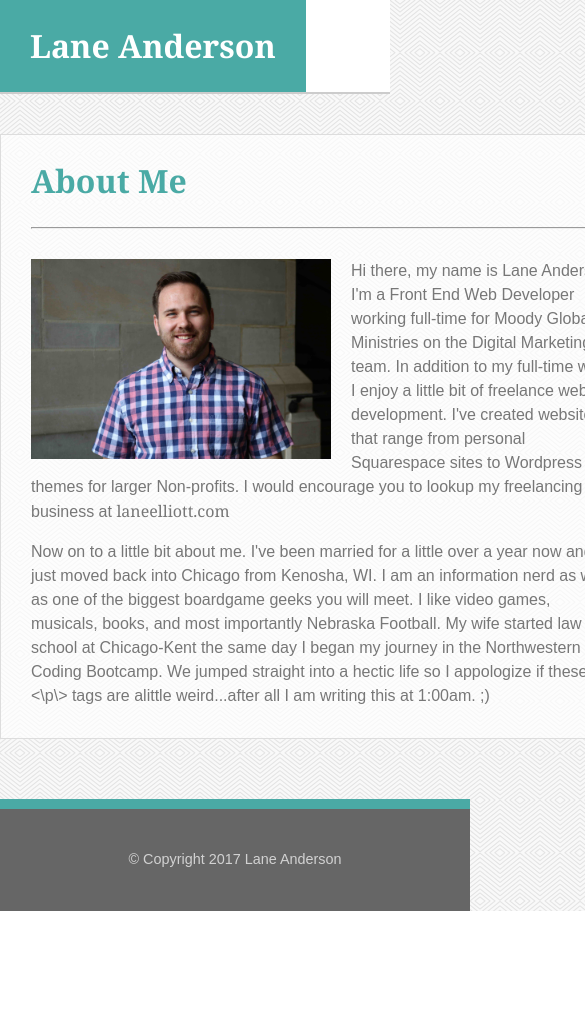
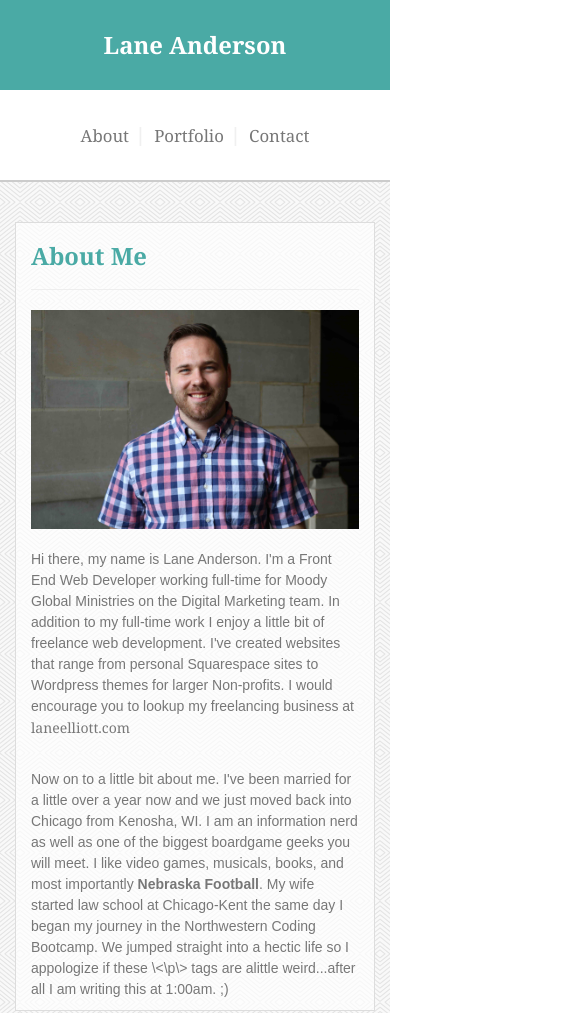
Before and after one commit to laneelliott/Bootstrap-Portfolio, a plain HTML site: page index.html in a window 390 px wide. Shown: the top 1013 px of the page, 585 px wide, since content can reach past the window. Before the commit the page ends 911 px from the top, so only its background shows below. Drawn offline with nearby package versions, Linux system fonts and the light colour scheme.

Commit message:
rewrote index.html with bootstap classes and added responsive styling.

```diff
--- a/assets/css/reset.css
+++ /dev/null
@@ -1,48 +0,0 @@
-/* http://meyerweb.com/eric/tools/css/reset/
-   v2.0 | 20110126
-   License: none (public domain)
-*/
-
-html, body, div, span, applet, object, iframe,
-h1, h2, h3, h4, h5, h6, p, blockquote, pre,
-a, abbr, acronym, address, big, cite, code,
-del, dfn, em, img, ins, kbd, q, s, samp,
-small, strike, strong, sub, sup, tt, var,
-b, u, i, center,
-dl, dt, dd, ol, ul, li,
-fieldset, form, label, legend,
-table, caption, tbody, tfoot, thead, tr, th, td,
-article, aside, canvas, details, embed,
-figure, figcaption, footer, header, hgroup,
-menu, nav, output, ruby, section, summary,
-time, mark, audio, video {
-	margin: 0;
-	padding: 0;
-	border: 0;
-	font-size: 100%;
-	font: inherit;
-	vertical-align: baseline;
-}
-/* HTML5 display-role reset for older browsers */
-article, aside, details, figcaption, figure,
-footer, header, hgroup, menu, nav, section {
-	display: block;
-}
-body {
-	line-height: 1;
-}
-ol, ul {
-	list-style: none;
-}
-blockquote, q {
-	quotes: none;
-}
-blockquote:before, blockquote:after,
-q:before, q:after {
-	content: '';
-	content: none;
-}
-table {
-	border-collapse: collapse;
-	border-spacing: 0;
-}
--- a/assets/css/style.css
+++ b/assets/css/style.css
@@ -17,36 +17,6 @@ body {
 	font-family: 'Arial', 'Helvetica Neue', Helvetica, sans-serif;
 	background-image: url(../images/bg-whirlpool.png);
 	height: 100%;
-}
-.float-left {
-	float: left;
-}
-.float-right {
-	float: right;
-}
-.wrapper {
-	margin: auto;
-}
-.content-width {
-	width: 960px;
-}
-.padding {
-	padding: 30px;
-}
-
-.margin {
-	margin: 30px;
-}
-.margin-r {
-	margin-right: 30px;
-}
-.margin-l {
-	margin-left: 30px;
-}
-.floating-footer {
-	min-height:100%;
-	height: 100%;
-	position: relative;
 }
 
 h1, h3, h4, a {
@@ -82,8 +52,12 @@ a {
 	opacity: .1;
 	font-size: 1.5em;
 }
+.third-width {
+	width: 31%;
+}
+
 hr {
-	margin: 0 30px;
+	/*margin: 0 30px;*/
 }
 input, textarea {
 	width: 100%;
@@ -106,11 +80,13 @@ header {
 }
 
 header .page-heading {
-	display: inline-block;
+	display: block;
 }
 header .page-heading h1, button {
 	background-color: #4aaaa5;
 	color: white;
+	padding: 30px 0;
+	margin: 0;
 }
 nav a {
 	padding: 5px;
@@ -123,16 +99,12 @@ nav a:hover {
 nav {
 	display: inline-block;
 	padding: 30px 0;
-	float: right;
 }
 
 /* Content Styles */
 .content-block {
 	margin-bottom: 60px;
-	box-sizing: border-box;
 	background-color: rgba(280, 280, 280, .7);
-	width: 650px;
-	float: left;
 	border: 1px solid #ddd;
 }
 .content {
@@ -147,14 +119,9 @@ nav {
 
 /* Sidebar Styles */
 aside {
-	box-sizing: border-box;
-	background-color: rgba(280, 280, 280, .7);;
-	width: 270px;
-	float: right;
+	background-color: rgba(280, 280, 280, .7);
 	border: 1px solid #ddd;
-}
-.third-width {
-	width: 31.9%;
+	padding: 15px;
 }
 
 /* Footer Styles */
@@ -220,3 +187,55 @@ button:hover {
 	background-color: #3a8783;
 	transition: .3s;
 }
+
+
+.desktop-nav {
+	display: block;
+}
+.mobile-nav {
+	display: none;
+}
+/* ========= Media Queries ============ */
+@media only screen and (max-width : 991px) {
+
+	.profile {
+		float: none;
+		margin-bottom: 20px;
+		width: 100%
+	}
+}
+
+
+@media only screen and (max-width : 767px) {
+	.container {
+		margin-right: 15px;
+    	margin-left: 15px;
+	}
+	.profile {
+		float: left;
+		margin-right: 20px;
+		width: 300px;
+	}
+	h1 {
+		font-size: 1.7em;
+	}
+	header .page-heading h1, button {
+		padding: 32px 0;
+	}
+}
+
+@media only screen and (max-width : 640px) {
+	.profile {
+		float: none;
+		margin-bottom: 20px;
+		width: 100%
+	}
+	.desktop-nav {
+		display: none;
+	}
+	.mobile-nav {
+		display: block;
+		margin-right: -15px;
+    	margin-left: -15px;
+	}
+}
--- a/index.html
+++ b/index.html
@@ -3,21 +3,25 @@
 <head>
 	<meta charset="UTF-8">
 	<title>Lane Anderson Portfolio</title>
-	<!-- Clear Styles for Browser compatability -->
-	<link rel="stylesheet" type="text/css" href="assets/css/reset.css">
+	<!-- Bootstrap 3.3.7 CDN -->
+	<link rel="stylesheet" type="text/css" href="https://maxcdn.bootstrapcdn.com/bootstrap/3.3.7/css/bootstrap.min.css">
 	<!-- Custom Globoal Stylesheet -->
 	<link rel="stylesheet" type="text/css" href="assets/css/style.css">
-
 </head>
 <body>
+
 	<!-- Header and Navigation Menu -->
-	<header>
-		<div class="content-width wrapper">
+	<header class="container-fluid">
+		<div class="container desktop-nav">
+			<div class="row">
 				<!-- Page Heading -->
-			<div class="page-heading">
-				<h1 class="padding">Lane Anderson</h1>
+				<div class="col-xs-4 page-heading text-center">
+					<div>
+					<h1>Lane Anderson</h1>
 					</div>
+				</div> <!-- end col-xs-6 -->
 				<!-- Navigation Menu -->
+				<div class="col-xs-6 col-xs-offset-2 text-right">
 					<nav>
 						<a href="#">About</a>
 						<span class="v-bar"> | </span>
@@ -25,27 +29,64 @@
 						<span class="v-bar"> | </span>
 						<a href="contact.html">Contact</a>
 					</nav>
+				</div> <!-- end col-xs-6 -->
+			</div> <!-- end row -->
+		</div> <!-- end container -->
+		<div class="container-fluid mobile-nav">
+			<div class="row ">
+				<!-- Page Heading -->
+				<div class="col-12 page-heading text-center">
+					<div>
+					<h1>Lane Anderson</h1>
+					</div>
+				</div> <!-- end col-xs-6 -->
+			</div>
+			<!-- Navigation Menu -->
+			<div class="row">
+				<div class="col-12 text-center">
+					<nav>
+						<a href="#">About</a>
+						<span class="v-bar"> | </span>
+						<a href="portfolio.html">Portfolio</a>
+						<span class="v-bar"> | </span>
+						<a href="contact.html">Contact</a>
+					</nav>
+				</div> <!-- end col-xs-6 -->
+			</div> <!-- end row -->
 		</div>
 	</header>
 
+
 	<!-- Main Content Section: Includes Content and Sidebar -->
-	<section class="content-width wrapper">
-		<div class="content-block ">
+	<section class="container">
+		<div class="row ">
+			<div class="col-sm-8 content-block">
+				<div class="row">
+					<div class="col-sm-12">
 						<h1 class="margin">About Me</h1>
 						<hr>
-			<div class="content padding">
-				<img src="assets/images/lane_profile.jpg" class="profile">
+					</div> <!-- end col-sm-12 -->
+				</div> <!-- end row -->
+				<div class="row">
+					<div class="col-sm-12">
+						<img src="assets/images/lane_profile.jpg" class="profile img-responsive">
 						<p>Hi there, my name is Lane Anderson. I'm a Front End Web Developer working full-time for Moody Global Ministries on the Digital Marketing team. In addition to my full-time work I enjoy a little bit of freelance web development. I've created websites that range from personal Squarespace sites to Wordpress themes for larger Non-profits. I would encourage you to lookup my freelancing business at <a href="https://www.laneelliott.com">laneelliott.com</a></p>
 						<br>
 						<p>Now on to a little bit about me. I've been married for a little over a year now and we just moved back into Chicago from Kenosha, WI. I am an information nerd as well as one of the biggest boardgame geeks you will meet. I like video games, musicals, books, and most importantly <strong>Nebraska Football</strong>. My wife started law school at Chicago-Kent the same day I began my journey in the Northwestern Coding Bootcamp. We jumped straight into a hectic life so I appologize if these \<\p\> tags are alittle weird...after all I am writing this at 1:00am. ;)</p>
-			</div> <!-- end content -->
-		</div> <!-- end content-block -->
+					</div> <!-- end col-sm-12 -->
+				</div> <!-- end row -->
+			</div> <!-- end col-sm-9 -->
 
 			<!-- Sidebar -->
-		<aside>
-			<h3 class="margin">Connect with Me</h3>
+			<aside class="col-sm-3 col-sm-offset-1">
+				<div class="row">
+					<div class="col-sm-12">
+						<h3 class="">Connect with Me</h3>
 						<hr>
-			<div class="padding">
+					</div> <!-- end col-sm-12 -->
+				</div> <!-- end row -->
+				<div class="row">
+					<div class="col-lg-12 col-xs-4">
 						<!-- Social Icons -->
 						<a href="https://github.com/laneelliott" target="_blank">
 							<img class="third-width" src="assets/images/logo-github.png" alt="Github">
@@ -56,14 +97,22 @@
 						<a href="https://stackoverflow.com/users/7547775/landerson" target="_blank">
 							<img class="third-width" src="assets/images/logo-stackoverflow.png" alt="Stack Overflow">
 						</a>
-			</div>
-		</aside>
-	</section>
+					</div> <!-- end col-lg-12 -->
+				</div> <!-- end row -->
+			</aside> <!-- end aside -->
+		</div> <!-- end row -->
+
+
+	</section>  <!-- end container -->
 
 	<!-- Footer -->
-	<footer>
+	<footer class="container-fluid">
+		<div class="row">
+			<div class="col-12">
 				<p>&copy; Copyright 2017 Lane Anderson</p>
-	</footer>
+			</div> <!-- end col-12 -->
+		</div> <!-- end row -->
+	</footer> <!-- end container -->
 
 </body>
 </html>
```
Lines whose indentation alone changed are shown as unchanged.
